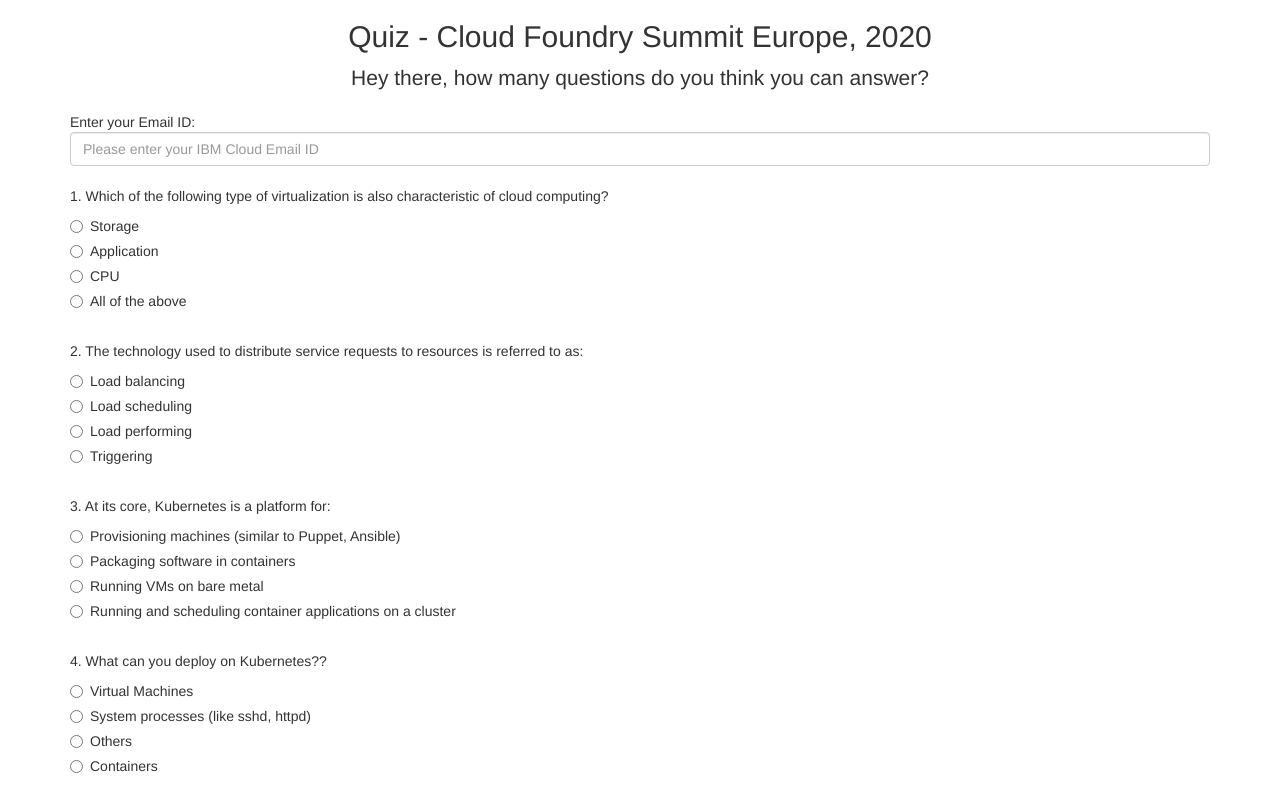
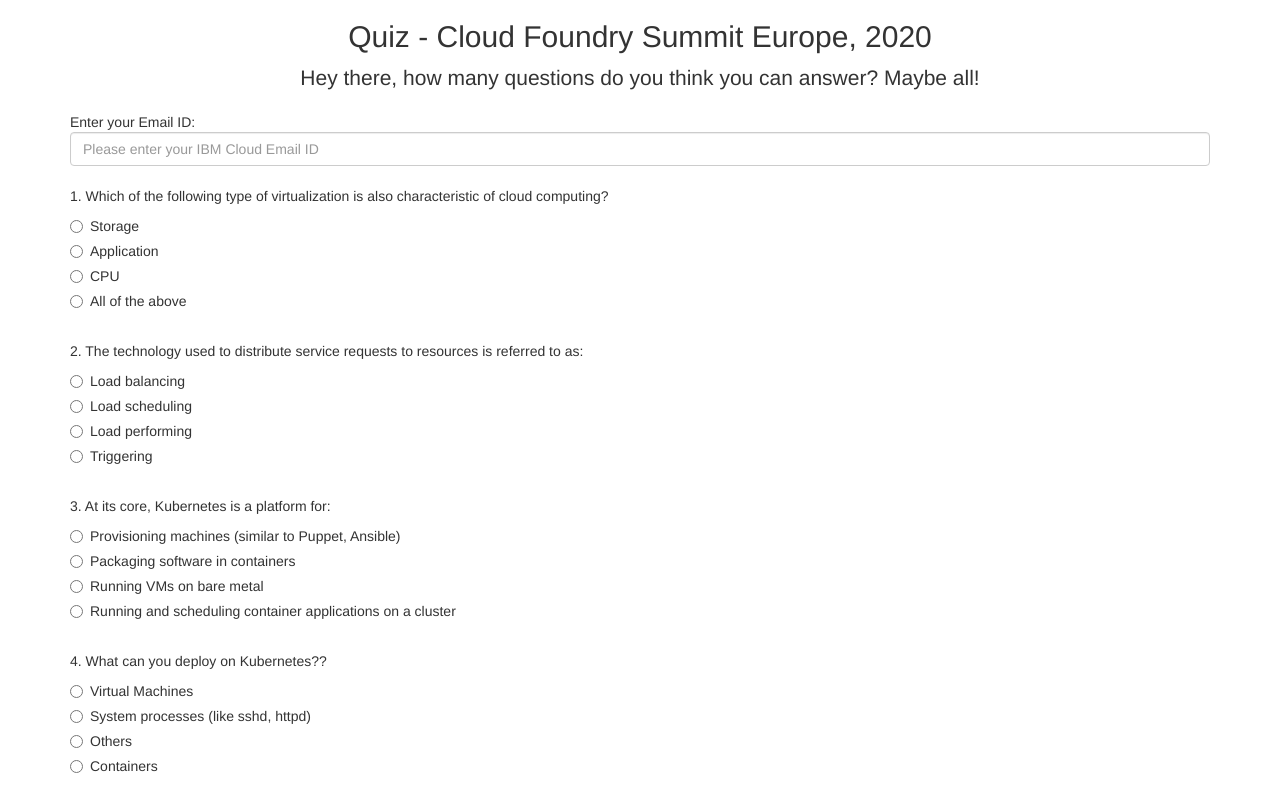
Before and after one commit to rapchic-zz/cloud-foundry-quiz, a website: page views/index.html in a window 1280 px wide. Shown: the top 800 px of the page. Drawn offline with nearby package versions, Linux system fonts and the light colour scheme.

Commit message:
Update index.html

```diff
--- a/views/index.html
+++ b/views/index.html
@@ -15,7 +15,7 @@
     <div class="container">
         <div class="py-5 text-center">
         <h2>Quiz - Cloud Foundry Summit Europe, 2020</h2>
-        <p class="lead">Hey there, how many questions do you think you can answer?</p>
+        <p class="lead">Hey there, how many questions do you think you can answer? Maybe all!</p>
         </div>
         <form method="POST" action="/quizsubmission">
         <p class="lead"></p>
```
